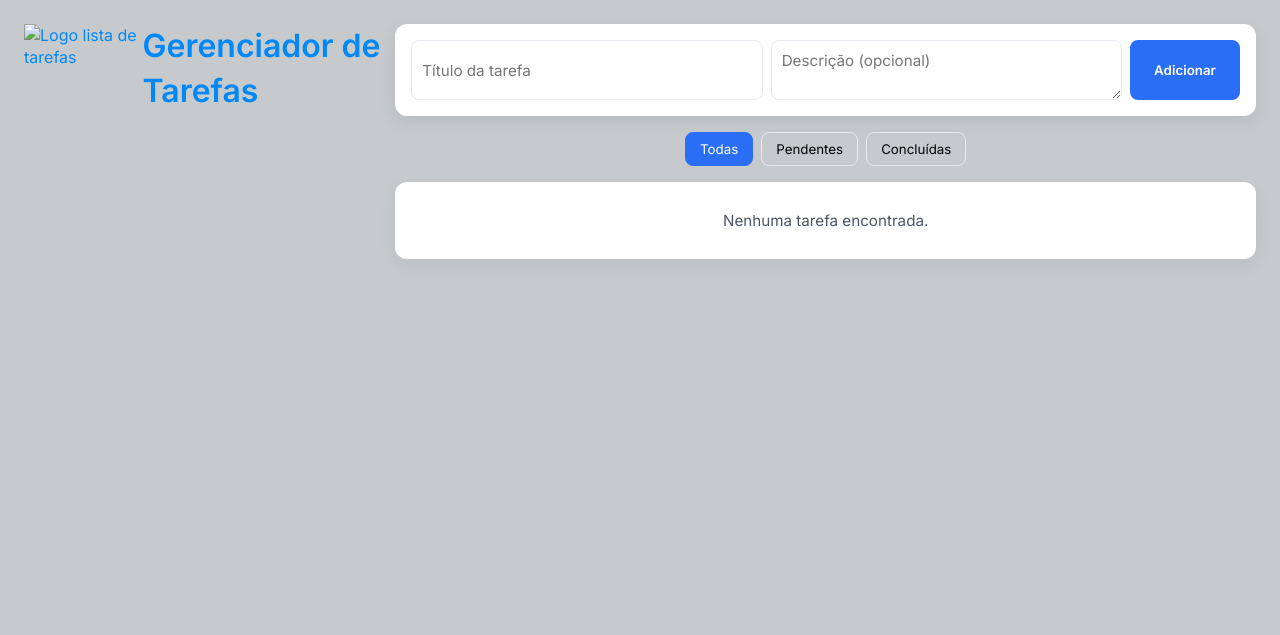
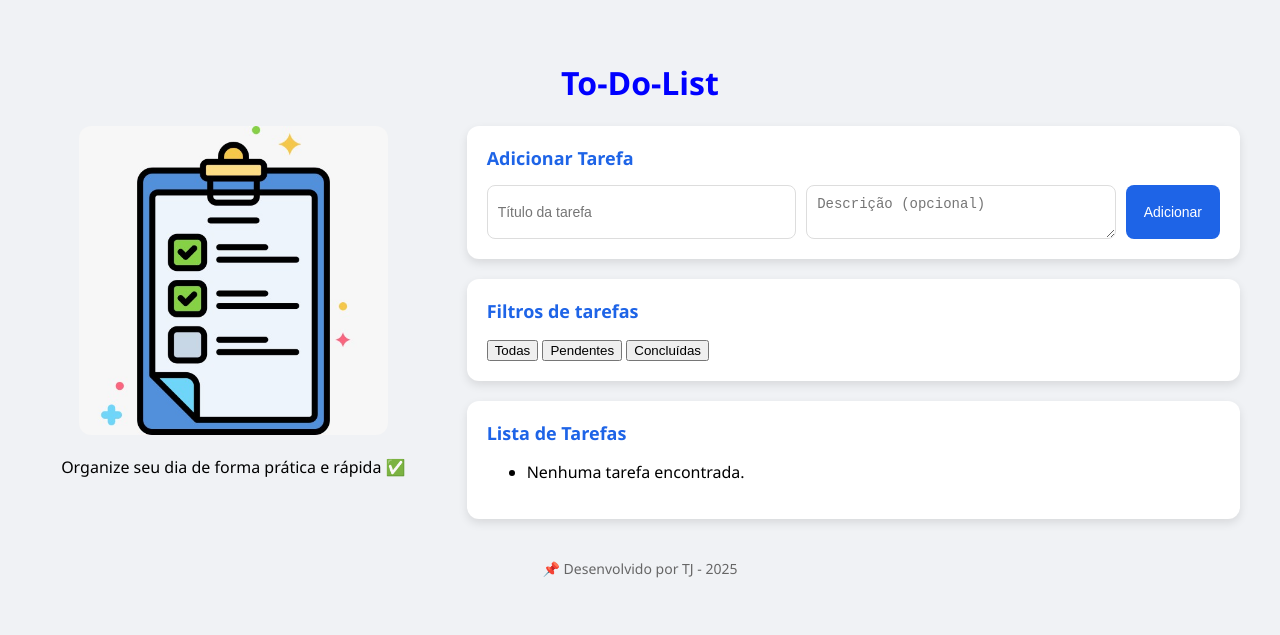
Before and after one commit to Pedrotaless/ProjetoLista, a plain HTML site: page index.html in a window 1280 px wide. Drawn offline with Linux system fonts and the light colour scheme.

Commit message:
Mudanças gerais

```diff
--- a/index.html
+++ b/index.html
@@ -1,21 +1,35 @@
 <!doctype html>
 <html lang="pt-BR">
-
-
 <head>
-  <img src="lista-de-tarefas.png" alt="Logo lista de tarefas" class="logo">
   <meta charset="utf-8">
   <meta name="viewport" content="width=device-width, initial-scale=1.0">
   <title>To-Do List - Sistema de Gerenciamento de Tarefas</title>
   <link rel="stylesheet" href="style.css">
 </head>
+<body>
 
-<body>
-  <h1>Gerenciador de Tarefas</h1>
+  <!--============ Cabeçalho ============-->
+  <header>
+    <div class="logo-area">
+      <h1>To-Do-List</h1>
+    </div>
   </header>
 
-  <main>
-    <section class="task-form-section">
+  <!--========== Conteúdo Principal ==========-->
+  <main class="container">
+
+    <!-- --------- Área Esquerda --------- -->
+    <aside class="left">
+      <img src="lista-de-tarefas.png" alt="Ilustração de lista de tarefas" class="illustration">
+      <p class="tagline">Organize seu dia de forma prática e rápida ✅</p>
+    </aside>
+
+    <!-- --------- Área Direita --------- -->
+    <section class="right">
+
+      <!-- ---------Formulário--------- -->
+      <section class="task-form-section card" aria-labelledby="form-title">
+        <h2 id="form-title">Adicionar Tarefa</h2>
         <form id="task-form" novalidate>
           <input type="text" id="task-title" placeholder="Título da tarefa" required maxlength="100" aria-label="Título da tarefa">
           <textarea id="task-desc" placeholder="Descrição (opcional)" rows="2" aria-label="Descrição da tarefa"></textarea>
@@ -23,7 +37,9 @@
         </form>
       </section>
 
-    <section class="task-controls">
+      <!-- -----Filtros----- -->
+      <section class="task-controls card">
+        <h2 class="visually-hidden">Filtros de tarefas</h2>
         <div class="filters" role="tablist" aria-label="Filtros de tarefas">
           <button data-filter="all" class="filter-btn active" aria-pressed="true">Todas</button>
           <button data-filter="pending" class="filter-btn" aria-pressed="false">Pendentes</button>
@@ -31,10 +47,20 @@
         </div>
       </section>
 
-    <section class="task-list-section">
-      <ul id="task-list" class="task-list" aria-live="polite"></ul>
+      <!-- -----Lista de Tarefas----- -->
+      <section class="task-list-section card">
+        <h2 class="visually-hidden">Lista de Tarefas</h2>
+        <ul id="task-list" class="task-list" aria-live="polite">
+          <li>Nenhuma tarefa encontrada.</li>
+        </ul>
+      </section>
     </section>
   </main>
+
+  <!--=========== Rodapé ===========-->
+  <footer>
+    <p>📌 Desenvolvido por TJ - 2025</p>
+  </footer>
 
   <script src="script.js"></script>
 </body>
--- a/style.css
+++ b/style.css
@@ -1,229 +1,147 @@
-/* Importa fonte Inter */
-@import url('https://fonts.googleapis.com/css2?family=Inter:wght@400;600&display=swap');
-
-:root {
-  --bg: #c7cacc; /* branco gelo */
-  --card: #ffffff;
-  --accent: #2b6ef6;
-  --muted: #4b5563;
-  --success: #16a34a;
-  --danger: #ef4444;
-  --radius: 12px;
-  --max-w: 900px;
+body {
+  font-family: 'Segoe UI', Tahoma, Geneva, Verdana, sans-serif;
+  background-color: #f0f2f5; /* fundo mais clean */
+  margin: 0;
+  padding: 40px;
+  color: none;
+  justify-content: center;
 }
 
-* {
-  box-sizing: border-box;
-  margin: 0;
-  padding: 0;
-  font-family: 'Inter', system-ui, Arial, sans-serif;
+.logo-area h1 {
+  text-align: center;
+  color: blue;
+}
+.container {
+  display: flex;
+  justify-content: center;
+  align-items: flex-start;
+  gap: 40px;
+  max-width: 1200px;
+  margin: auto;
 }
 
-body {
-  background: var(--bg);
-  color: #0088f7;
-  line-height: 1.4;
-  display: flex;
-  justify-content: center;
-  padding: 24px;
+/* Área da esquerda */
+.left {
+  flex: 1;
+  text-align: center;
 }
 
-/* container principal */
-main {
-  width: 100%;
-  max-width: var(--max-w);
+.left img {
+  max-width: 80%;
+  border-radius: 12px;
 }
 
-/* HEADER: logo pequena à esquerda, título centralizado */
-.app-header {
-  margin-bottom: 24px;
-  display: flex;
-  align-items: center;
-  justify-content: center; /* centraliza o conteúdo */
-  position: relative;      /* permite posicionar o logo */
-  padding: 0 16px;
+.left h1 {
+  margin-top: 20px;
+  font-size: 26px;
+  color: #1e64e7;
 }
 
-.app-header img.logo {
-  width: 28px;   /* logo pequena */
-  height: 28px;
-  position: absolute;
-  left: 16px;    /* fixa no canto esquerdo */
-  top: 50%;
-  transform: translateY(-50%); /* alinha verticalmente */
+/* Área da direita */
+.right {
+  flex: 2;
+  display: flex;
+  flex-direction: column;
+  gap: 20px;
 }
 
-.app-header h1 {
-  margin: 0 auto;          /* garante centralização */
-  text-align: center;      /* centraliza texto */
-  font-size: 1.8rem;
-  font-weight: 600;
-  color: #0044ff;
+/* Estilo dos blocos (cards) */
+.card {
+  background: #fff;
+  border-radius: 12px;
+  padding: 20px;
+  box-shadow: 0px 4px 10px rgba(0,0,0,0.1);
 }
 
+.card h2 {
+  margin-top: 0;
+  margin-bottom: 15px;
+  font-size: 18px;
+  color: #1e64e7;
+}
 
-/* FORM */
-.task-form-section {
-  background: var(--card);
-  padding: 16px;
-  border-radius: var(--radius);
-  box-shadow: 0 6px 18px rgba(15, 23, 42, 0.08);
-  margin-bottom: 16px;
+/* Formulário */
+form {
+  display: flex;
+  gap: 10px;
+  flex-wrap: wrap;
 }
-#task-form {
-  display: flex;
-  gap: 8px;
-  width: 100%;
-}
-#task-form input,
-#task-form textarea {
+
+form input, form textarea {
   flex: 1;
   padding: 10px;
-  border: 1px solid #e6e9ef;
+  border: 1px solid #ddd;
   border-radius: 8px;
-  font-size: 0.95rem;
+  font-size: 14px;
 }
-#task-form button {
-  background: var(--accent);
-  color: white;
+
+form button {
+  background: #1e64e7;
+  color: #fff;
   border: none;
-  padding: 10px 14px;
+  padding: 10px 18px;
+  border-radius: 8px;
+  font-size: 14px;
+  cursor: pointer;
+  transition: 0.3s;
+}
+
+form button:hover {
+  background: #0d47a1;
+}
+
+/* Filtros */
+.filtros {
+  display: flex;
+  gap: 10px;
+}
+
+.filtros button {
+  background: #e0e0e0;
+  border: none;
+  padding: 8px 16px;
   border-radius: 8px;
   cursor: pointer;
-  min-width: 110px;
-  font-weight: 600;
-  transition: background 0.2s, transform 0.12s;
-}
-#task-form button:hover {
-  background: #1d4ed8;
-}
-#task-form button:active {
-  transform: scale(0.98);
+  font-size: 14px;
+  transition: 0.3s;
 }
 
-/* FILTROS */
-.task-controls {
-  display: flex;
-  justify-content: center;
-  margin-bottom: 16px;
-}
-.filters {
-  display: flex;
-  gap: 8px;
-}
-.filter-btn {
-  background: transparent;
-  border: 1px solid #e6e9ef;
-  padding: 8px 14px;
-  border-radius: 8px;
-  cursor: pointer;
-  transition: all 0.2s;
-}
-.filter-btn:hover {
-  border-color: var(--accent);
-  color: var(--accent);
-}
-.filter-btn.active {
-  background: var(--accent);
-  color: white;
-  border-color: var(--accent);
+.filtros button:hover {
+  background: #bdbdbd;
 }
 
-/* LISTA DE TAREFAS */
-.task-list-section {
-  background: var(--card);
+.filtros button.active {
+  background: #1e64e7;
+  color: white;
+}
+
+/* Lista de tarefas */
+.lista {
+  list-style: none;
+  padding: 0;
+  margin: 0;
+}
+
+.lista li {
+  background: #f9f9f9;
   padding: 12px;
-  border-radius: var(--radius);
-  box-shadow: 0 6px 18px rgba(15, 23, 42, 0.06);
-}
-.task-list {
-  list-style: none;
+  border-radius: 8px;
+  margin-bottom: 10px;
   display: flex;
-  flex-direction: column;
-  gap: 10px;
-}
-.task-item {
-  display: flex;
-  align-items: flex-start;
-  gap: 12px;
-  padding: 12px;
-  border-radius: 10px;
-  border: 1px solid #f0f2f5;
-  transition: transform 0.12s, opacity 0.2s;
-  background: #fafafa;
-}
-.task-item .meta {
-  flex: 1;
-}
-.task-item h3 {
-  margin-bottom: 6px;
-  font-size: 1rem;
-  font-weight: 600;
-}
-.task-item p {
-  margin: 0;
-  color: var(--muted);
-  font-size: 0.9rem;
-}
-.task-actions {
-  display: flex;
-  gap: 8px;
+  justify-content: space-between;
   align-items: center;
 }
-.btn-icon {
-  background: transparent;
-  border: 1px solid #e6e9ef;
-  padding: 6px 10px;
-  border-radius: 8px;
-  cursor: pointer;
-  transition: background 0.2s, border 0.2s, color 0.2s;
-}
-.btn-icon:hover {
-  border-color: var(--danger);
-  color: var(--danger);
-}
-.complete-dot {
-  width: 18px;
-  height: 18px;
-  border-radius: 50%;
-  border: 2px solid var(--accent);
-  display: inline-block;
-  cursor: pointer;
-  flex-shrink: 0;
-}
-.task-item.completed h3 {
+
+.lista li.concluida {
   text-decoration: line-through;
-  color: var(--muted);
-}
-.task-item.completed .complete-dot {
-  background: var(--success);
-  border-color: var(--success);
+  background: #d4edda;
+  color: #2e7d32;
 }
 
-/* MENSAGEM LISTA VAZIA */
-#task-list .empty {
+/* Rodapé */
+footer {
+  margin-top: 40px;
   text-align: center;
-  padding: 16px;
-  font-size: 0.95rem;
-  color: var(--muted);
+  font-size: 14px;
+  color: #666;
 }
-
-/* RESPONSIVO */
-@media (max-width: 600px) {
-  #task-form {
-    flex-direction: column;
-  }
-  #task-form button {
-    width: 100%;
-  }
-  .filters {
-    flex-wrap: wrap;
-  }
-  .app-header {
-    flex-direction: column;
-    gap: 8px;
-  }
-  .app-header h1 {
-    text-align: center;
-  }
-}
```
Also changed, not shown: script.js (+11 -17 lines), lista-de-tarefas.png (added). Lines whose indentation alone changed are shown as unchanged.
